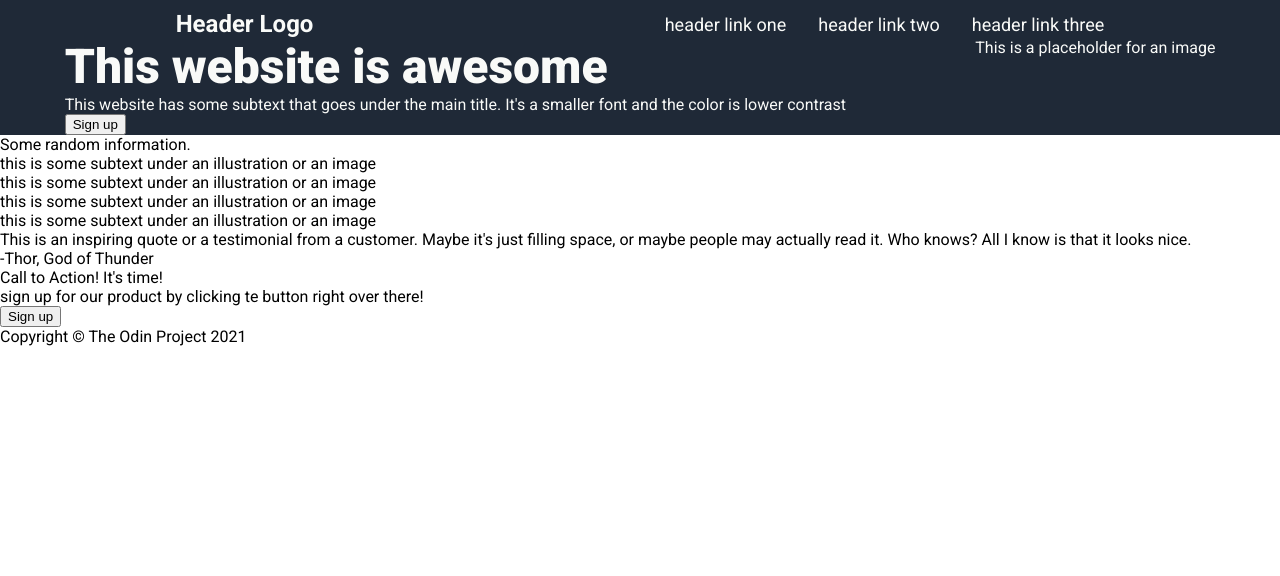
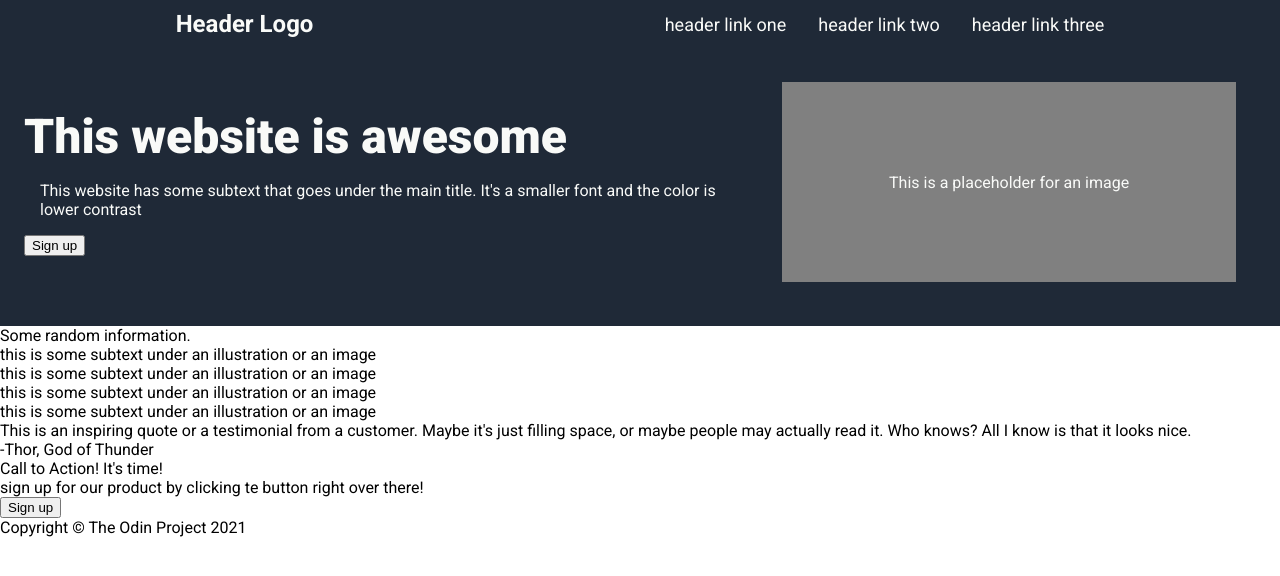
Before and after one commit to LazyPanda72/landing_page, a plain HTML site: page index.html in a window 1280 px wide. Drawn offline with Linux system fonts and the light colour scheme.

Commit message:
qorked on hero

```diff
--- a/style.css
+++ b/style.css
@@ -42,7 +42,9 @@ a{
     background-color: #1F2937;
     color: #F9FAF8;
     display: flex;
-    justify-content: space-around;
+    justify-content: center;
+    padding: 24px;
+
 }
 
 .hero-title{
@@ -50,3 +52,24 @@ a{
     font-size: 48px;
     font-weight: 900;
 }
+
+.hero-placeholder{
+    display: flex;
+    align-items: center;
+    width: 500px;
+    height: 200px;
+    background-color: grey;
+    color: #F9FAF8;
+    justify-content: center;
+    margin: 20px;
+}
+
+.hero-text{
+    display: flex;
+    flex-direction: column;
+    justify-content: center;
+}
+
+.hero-p {
+    padding: 16px;
+}
```
